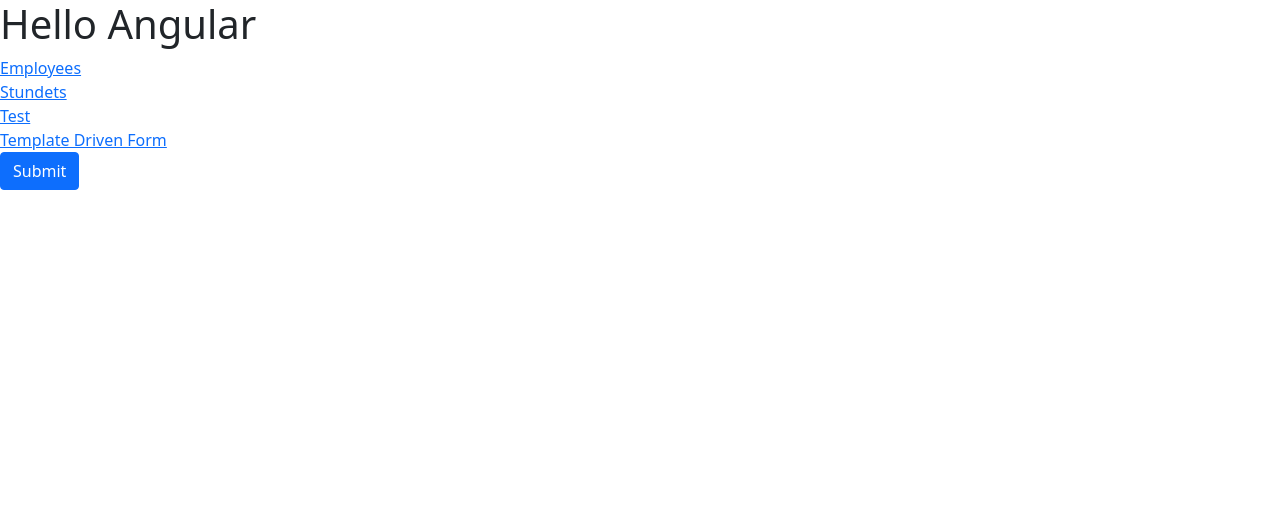
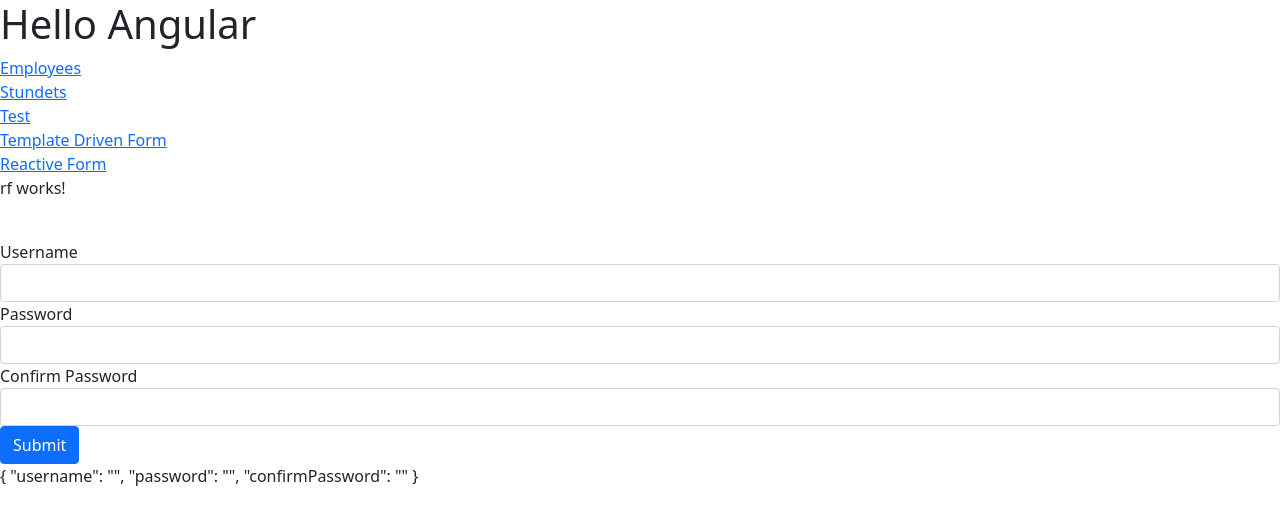
Before and after one commit to aleempasha2772/angular, an Angular app: page /rform in a window 1280 px wide. Before the commit this address led to /. Shown: the top 522 px of the page. Built offline with nearby package versions, Linux system fonts and the light colour scheme.

Commit message:
Reactive Forms

```diff
--- a/src/app/app.component.html
+++ b/src/app/app.component.html
@@ -9,9 +9,9 @@
     <a routerLink="/test" routerLinkActive="active">Test</a>
     <br>
     <a routerLink="/form" routerLinkActive="active">Template Driven Form</a>
+    <br>
+    <a routerLink="/rform" routerLinkActive="active">Reactive Form</a>
   </nav>
-  <button class="btn btn-primary" >
-    Submit
-  </button>
+
   <router-outlet></router-outlet>
 </div>
--- /dev/null
+++ b/src/app/enrollment.service.ts
@@ -0,0 +1,19 @@
+import { HttpClient } from '@angular/common/http';
+import { Injectable } from '@angular/core';
+import { User } from './user';
+
+@Injectable({
+  providedIn: 'root'
+})
+export class EnrollmentService {
+
+
+  _url='';
+  constructor(private http: HttpClient) { }
+
+  onEnroll(user:User){
+    return this.http.post<any>(this._url,user)
+  }
+
+
+}
--- /dev/null
+++ b/src/app/rf/rf.component.html
@@ -0,0 +1,23 @@
+<p>rf works!</p>
+<form  [formGroup] = "registrationForm">
+    <br>
+    <div class="form-group" >
+        <label>Username</label>
+        <input formControlName="username" type="text" name="username" id="" class="form-control">
+    </div>
+    <div class="form-group">
+        <label>Password</label>
+        <input formControlName="password" type="email" name="password" id="" class="form-control">
+    </div>
+    <div class="form-group">
+        <label>Confirm Password</label>
+        <input formControlName="confirmPassword" type="tel" name="confirmPassword" id="" class="form-control">
+    </div>
+    <button class="btn btn-primary" type="submit">
+        Submit
+    </button>
+    <br>
+    {{registrationForm.value | json}}
+
+
+</form>
--- /dev/null
+++ b/src/app/rf/rf.component.ts
@@ -0,0 +1,25 @@
+import { Component, OnInit } from '@angular/core';
+import { FormControl, FormGroup } from '@angular/forms';
+
+@Component({
+  selector: 'app-rf',
+  templateUrl: './rf.component.html',
+  styleUrls: ['./rf.component.css']
+})
+export class RfComponent implements OnInit {
+
+  constructor() { }
+
+  ngOnInit(): void {
+  }
+
+  /**
+   * creating the model in component and binding it with "formGroup"
+   */
+
+  registrationForm = new FormGroup({
+    username : new FormControl(''),
+    password : new FormControl(''),
+    confirmPassword : new FormControl('')
+  })
+}
--- a/src/app/tdf/tdf.component.html
+++ b/src/app/tdf/tdf.component.html
@@ -1,6 +1,12 @@
 <p>tdf works!</p>
 <h2> Enrollement Form</h2>
-<form  #userForm="ngForm">
+<!--
+    1. ngSubmit for submitting the form
+    2. ngForm for forms
+    3. ngModel for binding
+    4. ngModelGroup for grouping the input data fields
+-->
+<form  #userForm="ngForm" (ngSubmit) ="onSubmit()">
 
     {{userForm.value | json}}
     <br>
@@ -38,4 +44,7 @@
             <input type="text" name="country" id="" class="form-control" ngModel>
         </div>
     </div>
+    <button class="btn btn-primary" >
+        Submit
+    </button>
 </form>
--- a/src/app/tdf/tdf.component.ts
+++ b/src/app/tdf/tdf.component.ts
@@ -1,5 +1,6 @@
 import { Component, OnInit } from '@angular/core';
 import { User } from '../user';
+import { EnrollmentService } from '../enrollment.service';
 
 @Component({
   selector: 'app-tdf',
@@ -8,7 +9,7 @@
 })
 export class TdfComponent implements OnInit {
 
-  constructor() { }
+  constructor(private enrollmentService:EnrollmentService) { }
 
   ngOnInit(): void {
   }
@@ -28,4 +29,12 @@
     }
   }
 
+  onSubmit(){
+    this.enrollmentService.onEnroll(this.userModel)
+    .subscribe(
+      data=>{console.log('Success!',data)},
+      error => {console.log(error)}
+    )
+  }
+
 }
--- a/src/app/user.ts
+++ b/src/app/user.ts
@@ -5,7 +5,5 @@
         public telephone:string,
         public topic:string,
         public subscribe: boolean
-    ){
-
-    }
+    ){}
 }
```
Also changed, not shown: src/app/app-routing.module.ts (+6 -4 lines), src/app/app.module.ts (+5 -2 lines), src/app/rf/rf.component.css (added), 2 other files (tests, documents, lock files or other folders).
